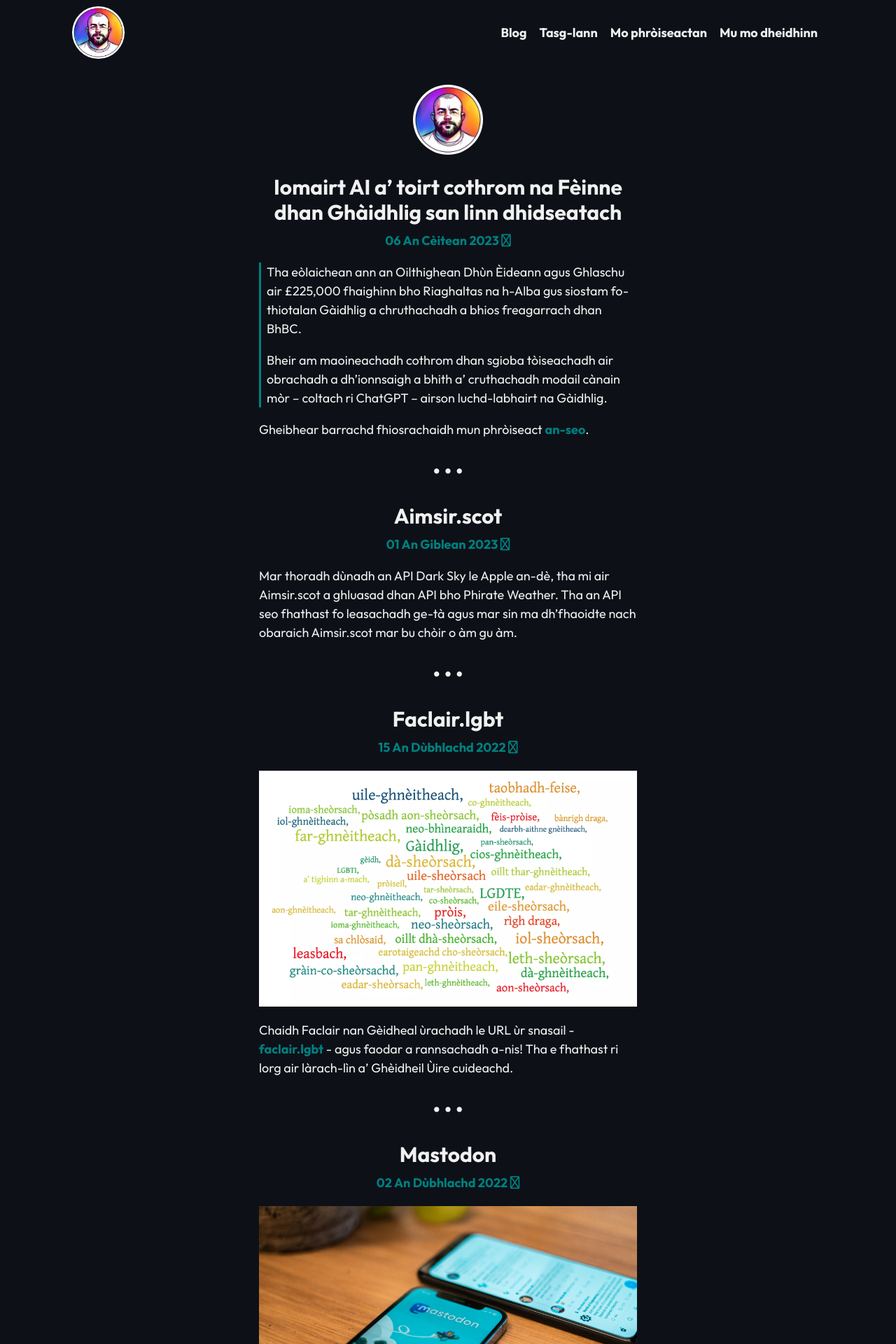
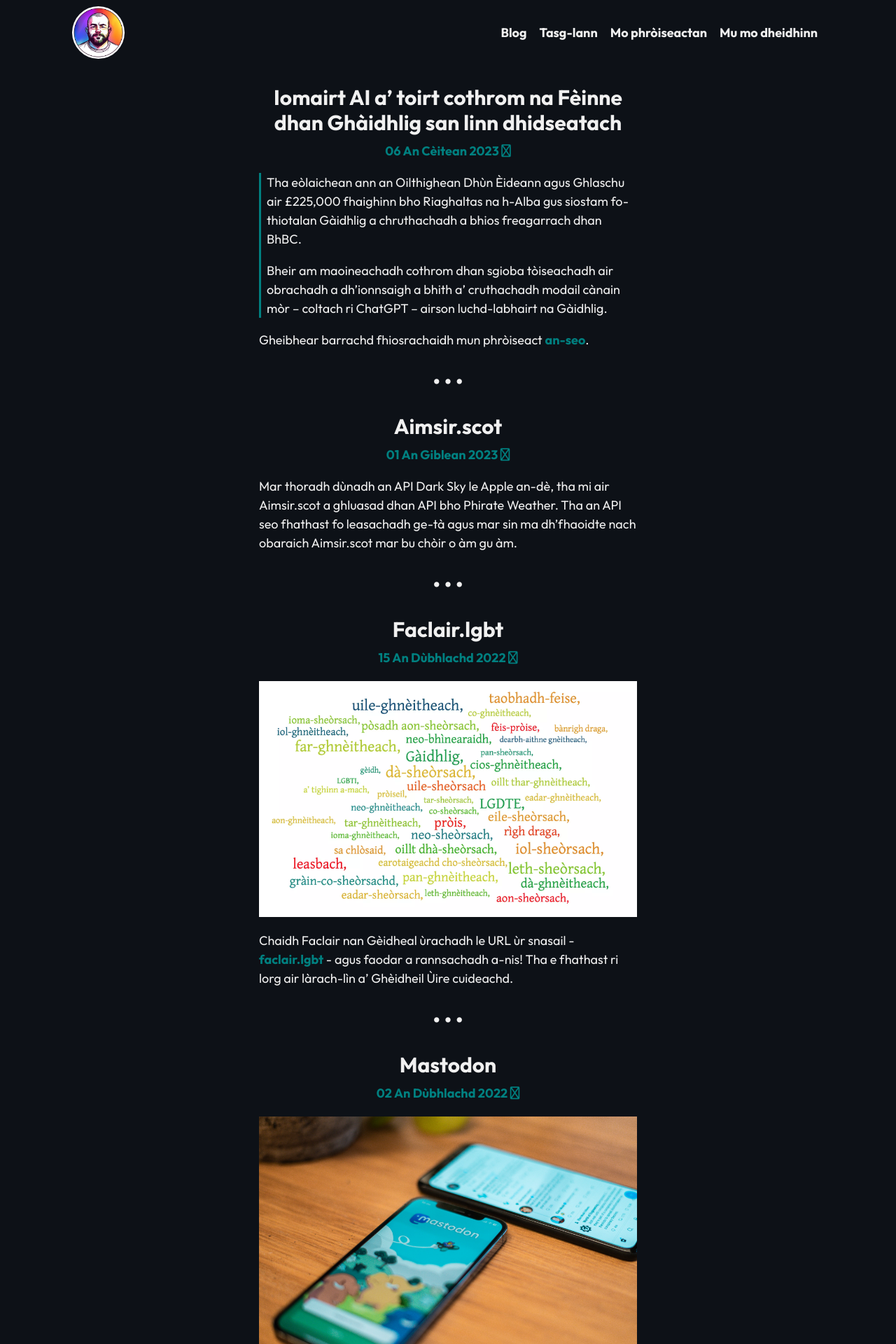
Before and after one commit to angeidheal/angeidheal.github.io, a Jekyll site: the page built from index.html, in a window 1280 px wide. Shown: the top 1920 px of the page at 70% size. Built offline with Jekyll 4.4.1, drawn with Linux system fonts in a browser that asks for light colours; nearby versions of some CDN libraries; the list of posts is cut into pages by our own code.

Commit message:
Update index.html

```diff
--- a/index.html
+++ b/index.html
@@ -2,7 +2,7 @@
 layout: page
 ---
 
-  <img src="{{ site.url }}/images/angeidheal.jpg" style="display: block; margin-left: auto; margin-right: auto; border-radius: 50%" width="100" height="100">
+  <!--<img src="{{ site.url }}/images/angeidheal.jpg" style="display: block; margin-left: auto; margin-right: auto; border-radius: 50%" width="100" height="100">-->
 
   {% for post in paginator.posts %}
 
```
